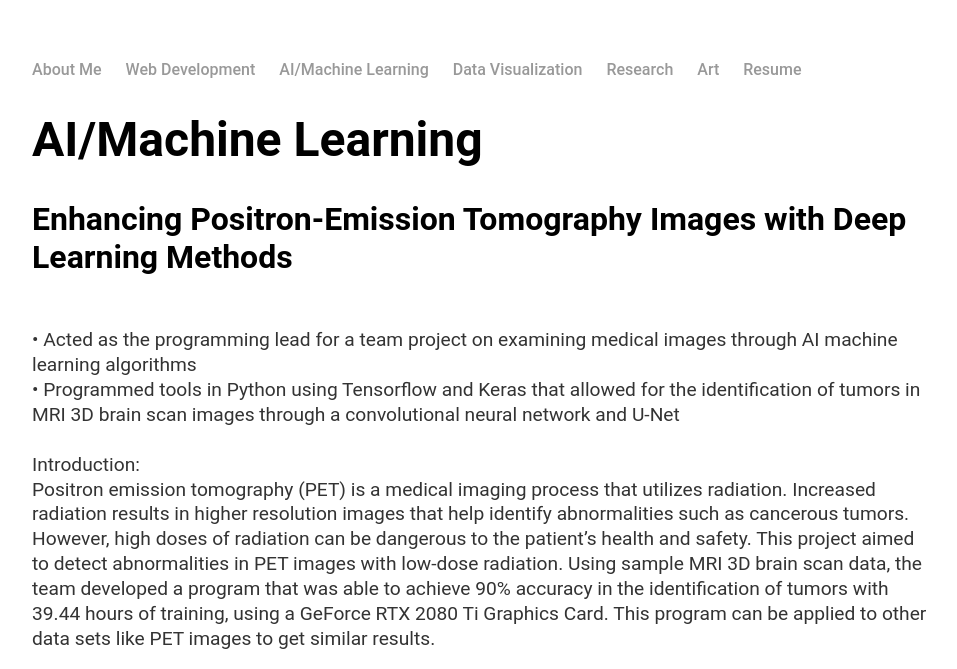
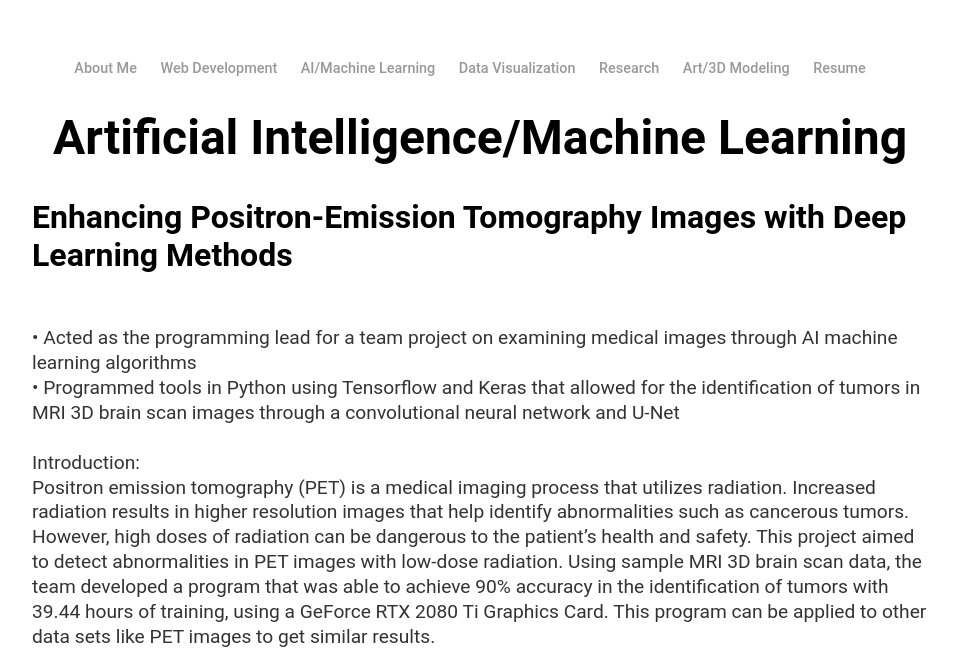
Before and after one commit to vivianbyoung/vivianbyoung, a Jekyll site: the page built from aiml.html, in a window 1280 px wide. Shown: the top 669 px of the page, without its empty margins (160-1117 px from the left). Built offline with Jekyll 4.4.1, drawn with Linux system fonts in a browser that asks for light colours; grey boxes are pictures that could not be loaded.

Commit message:
Updated About Me page

```diff
--- a/_layouts/default.html
+++ b/_layouts/default.html
@@ -12,7 +12,7 @@
 				<li><a href="/aiml">AI/Machine Learning</a></li>
 				<li><a href="/dataviz">Data Visualization</a></li>
 				<li><a href="/research">Research</a></li>
-				<li><a href="/art">Art</a></li>
+				<li><a href="/art">Art/3D Modeling</a></li>
 				<li><a href="/resume">Resume</a></li>
     		</ul>
 		</nav>
@@ -20,7 +20,7 @@
 
         {{ content }}
 
-		</div><!-- /.container -->
+		</div>
 		<footer>
     		<ul>
 				<li>Connect with me:</li>
--- a/aiml.html
+++ b/aiml.html
@@ -1,9 +1,9 @@
 ---
 layout: default
-title: AI/Machine Learning
+title: Artificial Intelligence/Machine Learning
 ---
 <div class="blurb">
-	<h1>AI/Machine Learning</h1>
+	<h1>Artificial Intelligence/Machine Learning</h1>
 </div>
 
 <div class="blurb">
@@ -27,3 +27,25 @@ title: AI/Machine Learning
 		webkitallowfullscreen="true">
 	</iframe>
 </div>
+
+<div class="blurb">
+	<h2>Enhancing Positron-Emission Tomography Images with Deep Learning Methods</h2>
+
+	<p>
+		<br>• Acted as the programming lead for a team project on examining medical images through AI machine learning algorithms
+		<br>• Programmed tools in Python using Tensorflow and Keras that allowed for the identification of tumors in MRI 3D brain scan images through a convolutional neural network and U-Net
+		<br>
+		<br>Introduction:
+		<br>Positron emission tomography (PET) is a medical imaging process that utilizes radiation. Increased radiation results in higher resolution images that help identify abnormalities such as cancerous tumors. However, high doses of radiation can be dangerous to the patient’s health and safety. This project aimed to detect abnormalities in PET images with low-dose radiation. Using sample MRI 3D brain scan data, the team developed a program that was able to achieve 90% accuracy in the identification of tumors with 39.44 hours of training, using a GeForce RTX 2080 Ti Graphics Card. This program can be applied to other data sets like PET images to get similar results.
+		<br>
+	</p>
+
+	<iframe
+		style="width: 70vw; height: 50vw; border: none"
+		src="https://docs.google.com/presentation/d/e/2PACX-1vSZak253vQa3Mx1rH5FWnd_-KPEZd5QyE7m_LdRhSNVuOzBHgKSWsj-J-dY3PM_mQ/embed?start=false&loop=false&delayms=60000&rm=minimal"
+		frameborder="0"
+		allowfullscreen="true"
+		mozallowfullscreen="true"
+		webkitallowfullscreen="true">
+	</iframe>
+</div>
--- a/art.html
+++ b/art.html
@@ -1,11 +1,11 @@
 ---
 layout: default
-title: Art
+title: Art/3D Modeling
 ---
 <script type="module" src="https://unpkg.com/@google/model-viewer/dist/model-viewer.min.js"></script>
 
 <div class="blurb">
-	<h1>Art</h1>
+	<h1>Art/3D Modeling</h1>
 </div>
 
 <div class="blurb">
--- a/css/main.css
+++ b/css/main.css
@@ -7,9 +7,11 @@ nav ul, footer ul {
     padding: 0px;
     list-style: none;
     font-weight: 500;
+    font-size: 0.9em;
+    text-align: center;
 }
 nav ul li, footer ul li {
-    display: inline;
+    display: inline-block;
     margin-right: 20px;
 }
 a {
@@ -17,11 +19,13 @@ a {
     color: #999;
 }
 a:hover {
-    text-decoration: underline;
+    text-decoration: none;
+    color: #333;
 }
 h1 {
     font-size: 3em;
     font-family: 'Roboto','Helvetica', 'Arial', 'Sans-Serif';
+    text-align: center;
 }
 h2 {
     font-size: 2em;
@@ -35,7 +39,6 @@ p {
 }
 footer {
     border-top: 1px solid #d5d5d5;
-    font-size: 0.9em;
 }
 
 ul.posts {
@@ -54,10 +57,10 @@ button {
     padding: 15px 35px;
     text-align: center;
     display: inline-block;
-    font-size: 16px;
+    font-size: 1em;
   }
 
 button:hover {
-    background-color:black;
+    background-color: #333;
     transition: 0.5s;
 }
--- a/resume.html
+++ b/resume.html
@@ -38,7 +38,7 @@ title: Resume
 		<br>• Acted as liaison between business leadership and software¬ engineers for critical web application in Agile development team
 		<br>• Drove the overall vision of the application by partnering with business stakeholders and communicating with application end users to drive iterative, high-quality enhancements that met business needs and improved existing business processes
 		<br>• Managed and prioritized backlog, defined product requirements, and oversaw User Acceptance Testing
-		<br>• Continued data analyst role in internal consulting team to provide solutions for business problems
+		<br>• Coded front-end and back-end features and enhancements using Java, React, SQL, and REST API
 	</p>
 
 	<p>
```
Also changed, not shown: index.html (+9 -1 lines), assets/Headshot.jpg (added), 1 other file.
